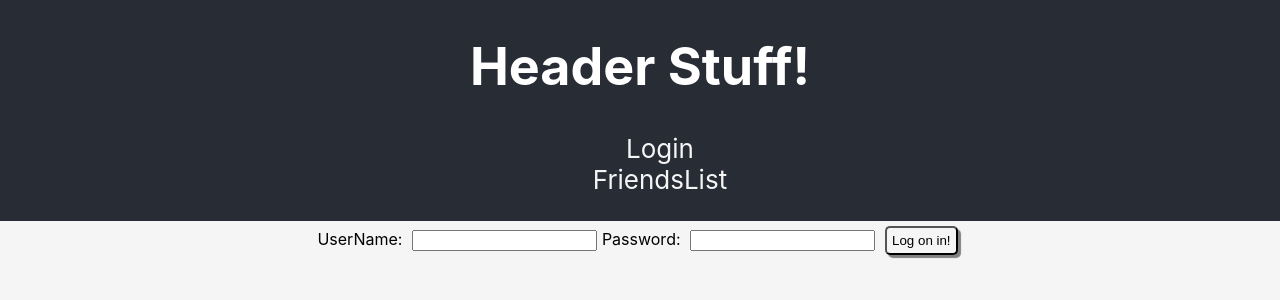
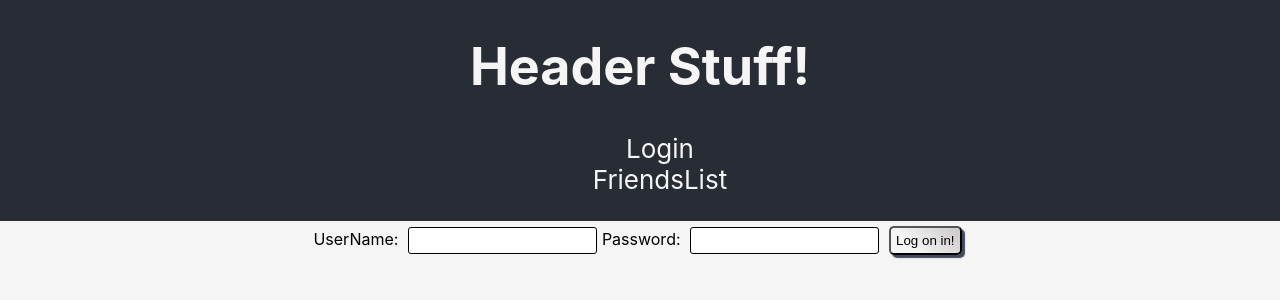
Before and after one commit to bloominstituteoftechnology/web-module-project-client-auth, a React (Create React App) app in the folder friends/: page / in a window 1280 px wide. Shown: the top 300 px of the page. Built offline with nearby package versions, Linux system fonts and the light colour scheme.

Commit message:
done for now with css

```diff
--- a/friends/src/App.css
+++ b/friends/src/App.css
@@ -21,7 +21,7 @@
   align-items: center;
   justify-content: center;
   font-size: calc(10px + 2vmin);
-  color: white;
+  color: whitesmoke;
 }
 
 .App-link {
--- a/friends/src/index.css
+++ b/friends/src/index.css
@@ -18,6 +18,9 @@ body {
 
 input {
   margin: 5px;
+  padding: 5px;
+  border-radius: 3px;
+  border: 1px solid;
 }
 
 li{
@@ -32,9 +35,9 @@ a{
 button{
   margin: 5px;
   padding: 5px;
-  background: whitesmoke;
+  background: linear-gradient(45deg, whitesmoke 30%, rgb(209, 206, 206) 90%);
   border-radius: 5px;
-  box-shadow: 3px 3px 1px gray;
+  box-shadow: 3px 3px 1px rgb(65, 73, 95);
 }
 
 .friendList{
```
